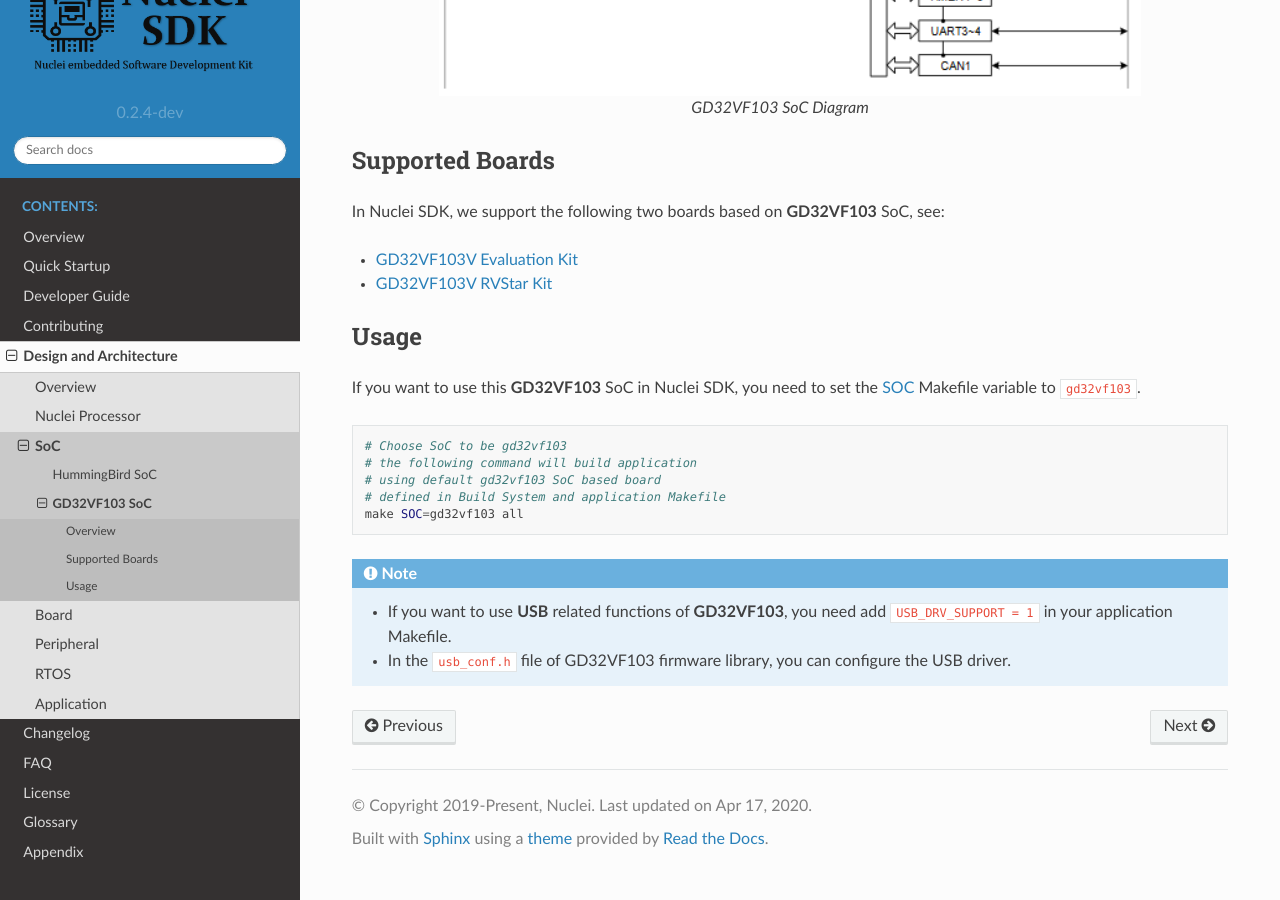
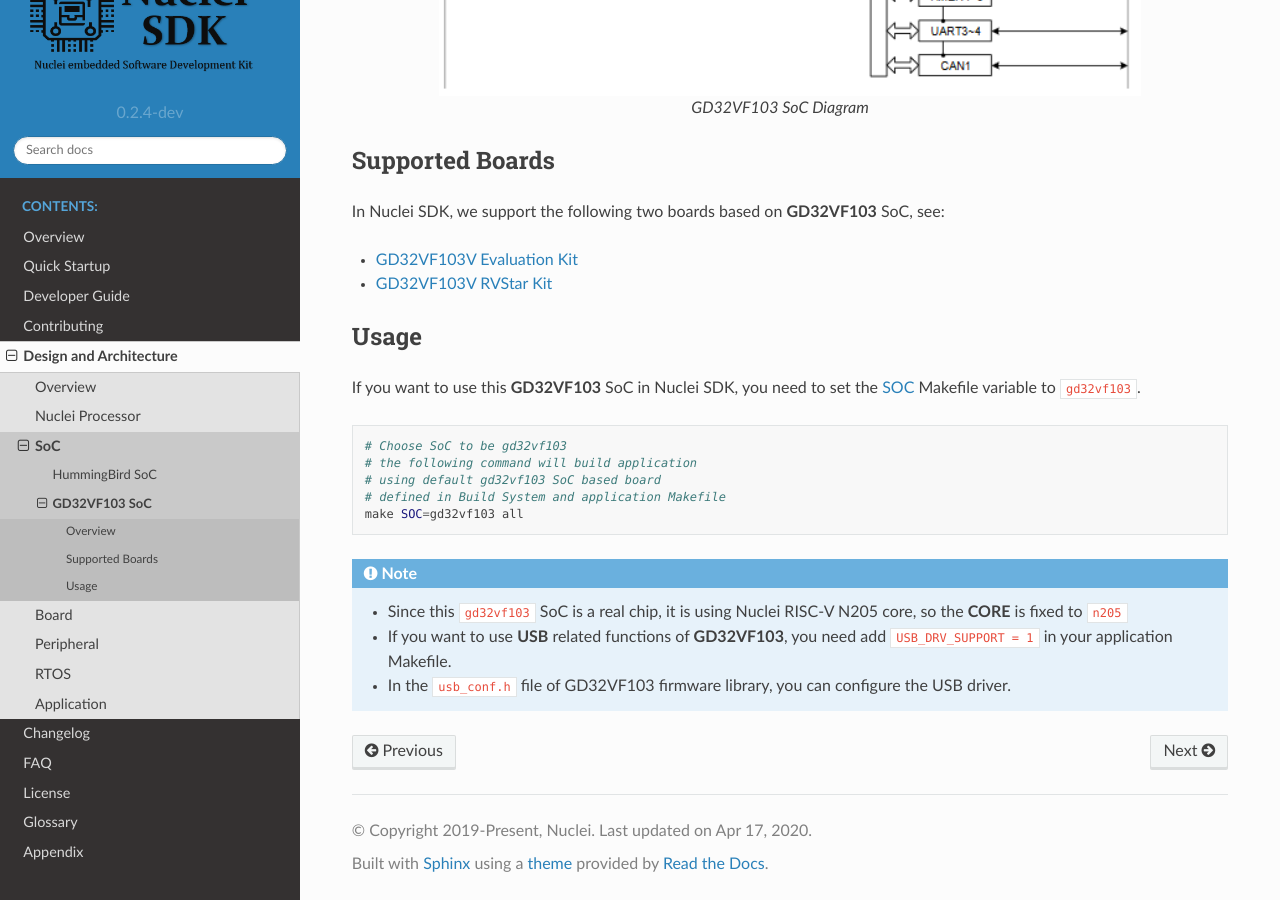
Before and after one commit to Nuclei-Software/nuclei-sdk, a Sphinx documentation site: the page built from doc/source/design/soc/gd32vf103.rst, in a window 1280 px wide and 900 px high, scrolled down 1518 px. Built offline with Sphinx 7.4.7 and the Read the Docs theme 2.0.0, drawn with Linux system fonts in a browser that asks for light colours.

Commit message:
doc: Fix typos and format in SoC and Board
Signed-off-by: Huaqi Fang <578567190@qq.com>

```diff
--- a/doc/source/design/board/gd32vf103v_eval.rst
+++ b/doc/source/design/board/gd32vf103v_eval.rst
@@ -42,7 +42,7 @@
 How to use
 ~~~~~~~~~~
 
-For **GD32VF103V-EVAL** board, the :**DOWNLOAD**: and **CORE** variables
+For **GD32VF103V-EVAL** board, the **DOWNLOAD** and **CORE** variables
 are fixed to ``flashxip`` and ``n205``.
 
 To run this application in GD32VF103V-EVAL board in Nuclei SDK,
--- a/doc/source/design/board/gd32vf103v_rvstar.rst
+++ b/doc/source/design/board/gd32vf103v_rvstar.rst
@@ -43,7 +43,7 @@
 How to use
 ~~~~~~~~~~
 
-For **GD32VF103V-RVSTAR** board, the :**DOWNLOAD**: and **CORE** variables
+For **GD32VF103V-RVSTAR** board, the **DOWNLOAD** and **CORE** variables
 are fixed to ``flashxip`` and ``n205``.
 
 To run this application in GD32VF103V-RVSTAR board in Nuclei SDK,
--- a/doc/source/design/board/hbird_eval.rst
+++ b/doc/source/design/board/hbird_eval.rst
@@ -44,6 +44,7 @@
 ~~~~~~~~~~
 
 For **HummingBird Evaluation board**:
+
 * **DOWNLOAD** support all the modes list in :ref:`develop_buildsystem_var_download`
 * **CORE** support all the cores list in :ref:`develop_buildsystem_var_core`
 
@@ -67,7 +68,7 @@
      the Nuclei Evaluation Core the HummingBird SoC you have.
    * You can also change the value passed to **DOWNLOAD** to run
      program in different modes.
-   * The FreeRTOS and UCOSII demos maybe not working in ``FlashXIP``
+   * The FreeRTOS and UCOSII demos maybe not working in ``flashxip``
      download mode in HummingBird board due to program running in Flash is really too slow.
      If you want to try these demos, please use ``ilm`` or ``flash``
      download mode.
--- a/doc/source/design/soc/gd32vf103.rst
+++ b/doc/source/design/soc/gd32vf103.rst
@@ -73,6 +73,8 @@
 
 .. note::
 
+    * Since this ``gd32vf103`` SoC is a real chip, it is using Nuclei RISC-V
+      N205 core, so the **CORE** is fixed to ``n205``
     * If you want to use **USB** related functions of **GD32VF103**, you need
       add ``USB_DRV_SUPPORT = 1`` in your application Makefile.
     * In the ``usb_conf.h`` file of GD32VF103 firmware library, you can configure
```
